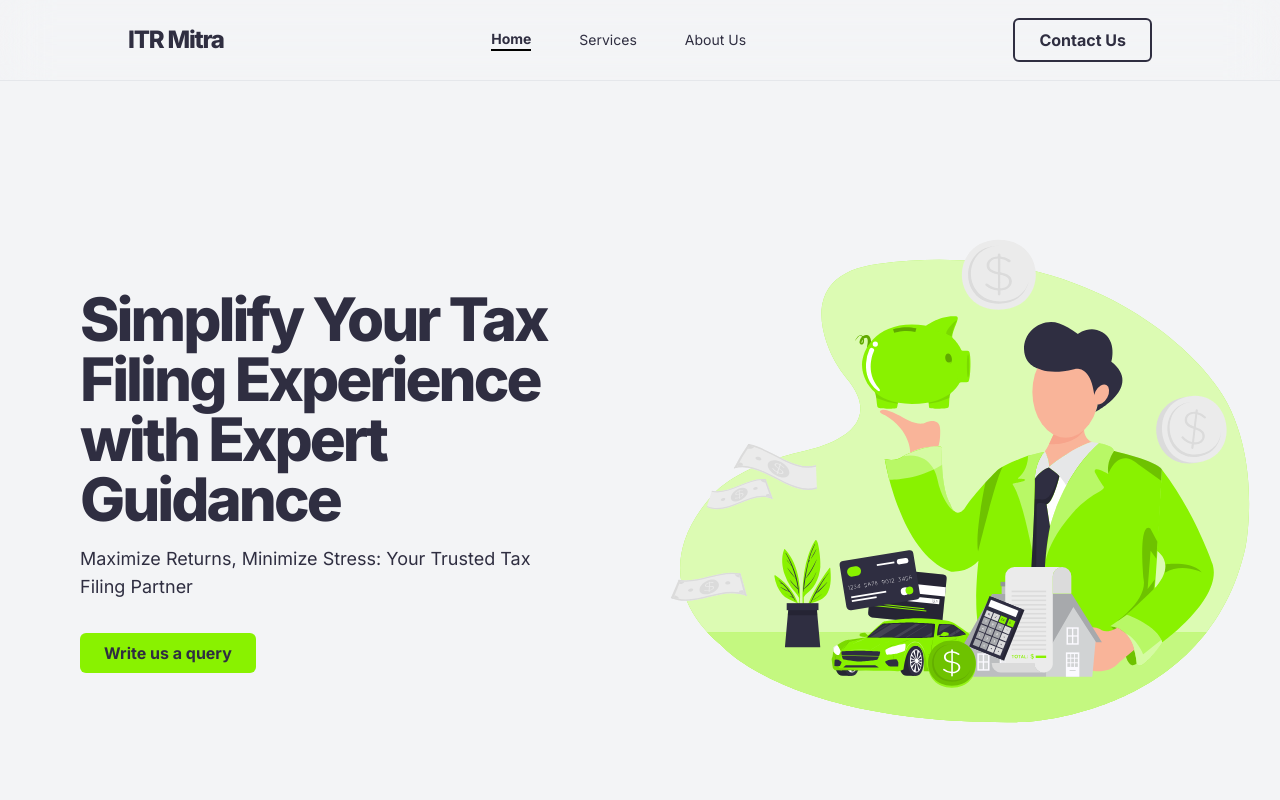
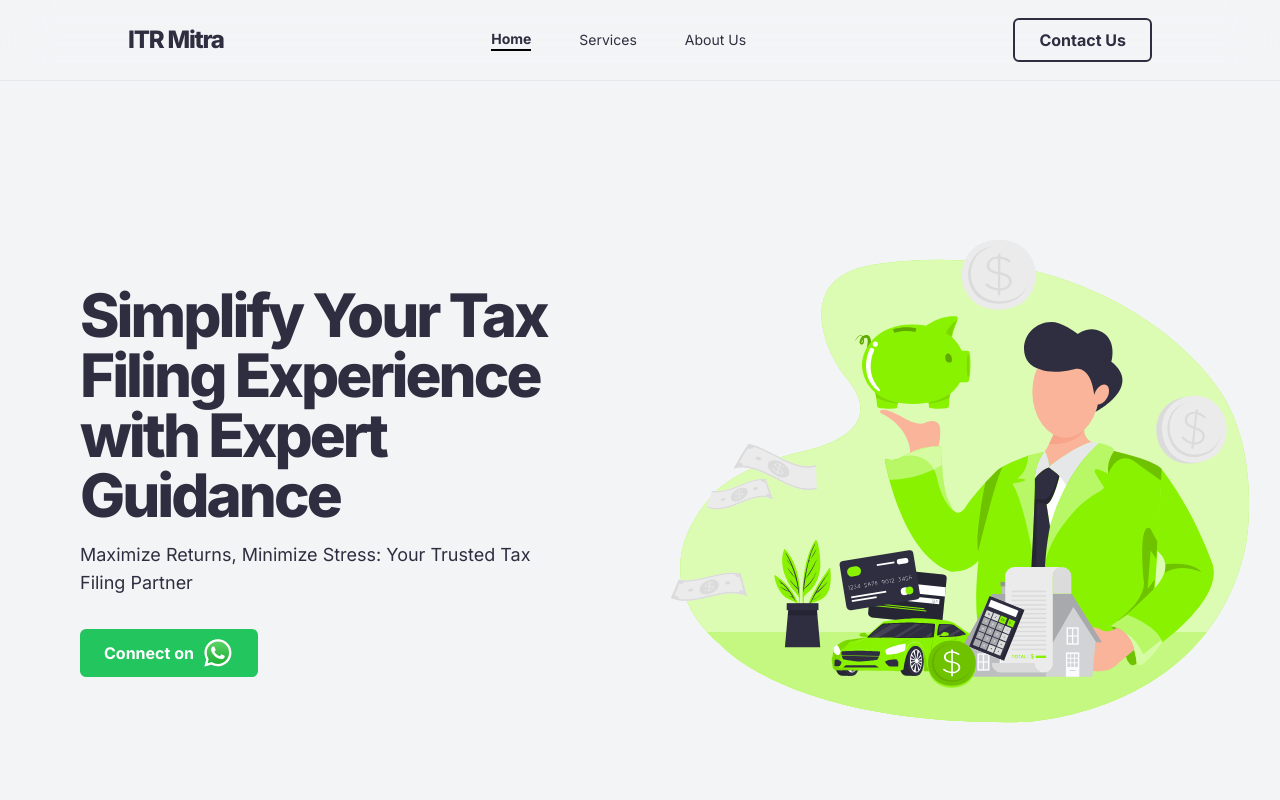
Before and after one commit to itrmitra/itrmitra, a Next.js app: page / in a window 1280 px wide. Shown: the top 800 px of the page. Built offline with nearby package versions, Linux system fonts and the light colour scheme.

Commit message:
replace know more button with whatsapp button

```diff
--- a/src/components/info-sections/landing-section.tsx
+++ b/src/components/info-sections/landing-section.tsx
@@ -1,5 +1,4 @@
-import { cn } from "../../lib/utils"
-import { buttonVariants } from "../ui/button"
+import WhatsappButton from "../whatsapp_button"
 
 export default function LandingSection() {
     return (
@@ -12,7 +11,7 @@ export default function LandingSection() {
                     <p className="text-sm md:text-base lg:text-lg mb-8">
                         Maximize Returns, Minimize Stress: Your Trusted Tax Filing Partner
                     </p>
-                    <button className={cn(buttonVariants())}>Write us a query</button>
+                    <WhatsappButton />
                 </div>
             </div>
             <div className="flex-1 mb-8 md:mb-0">
```
